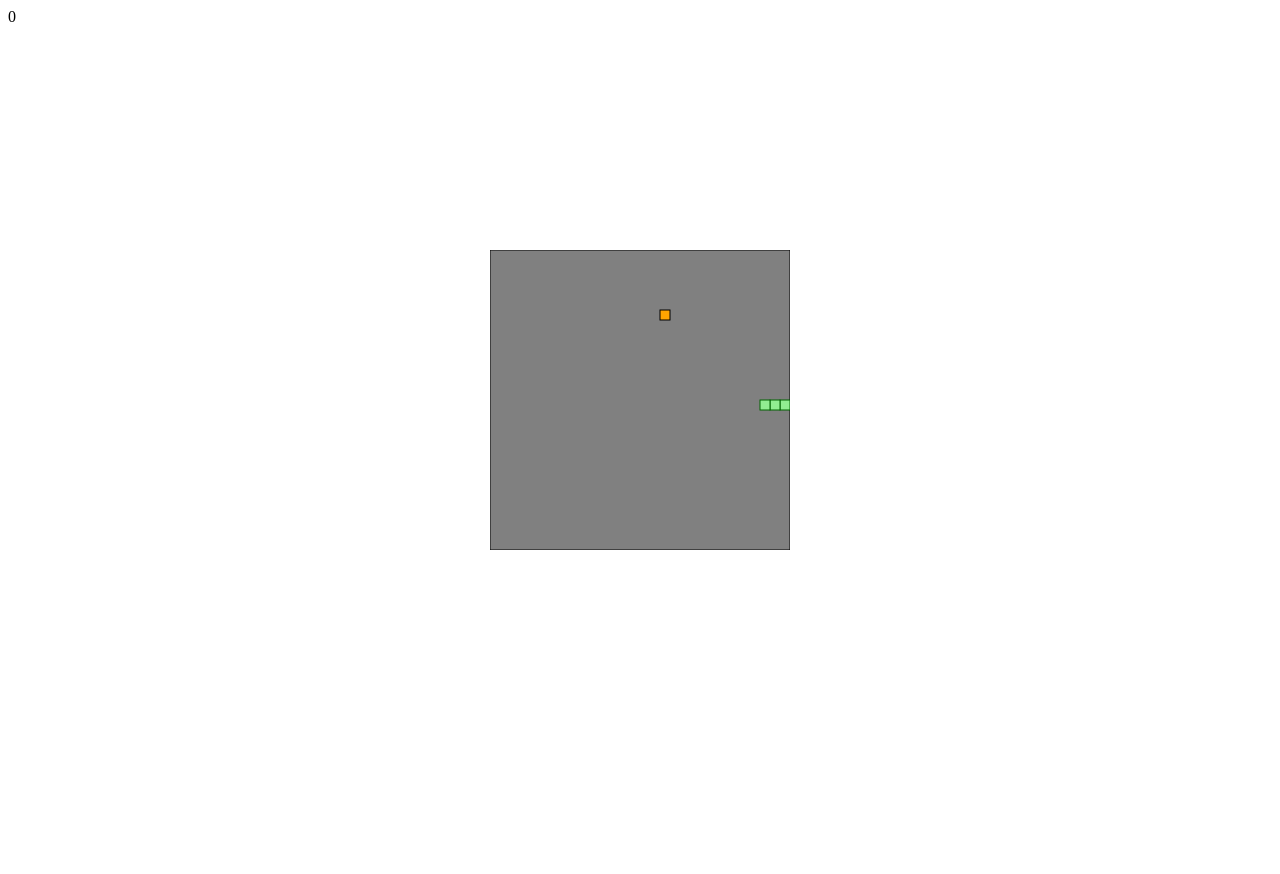
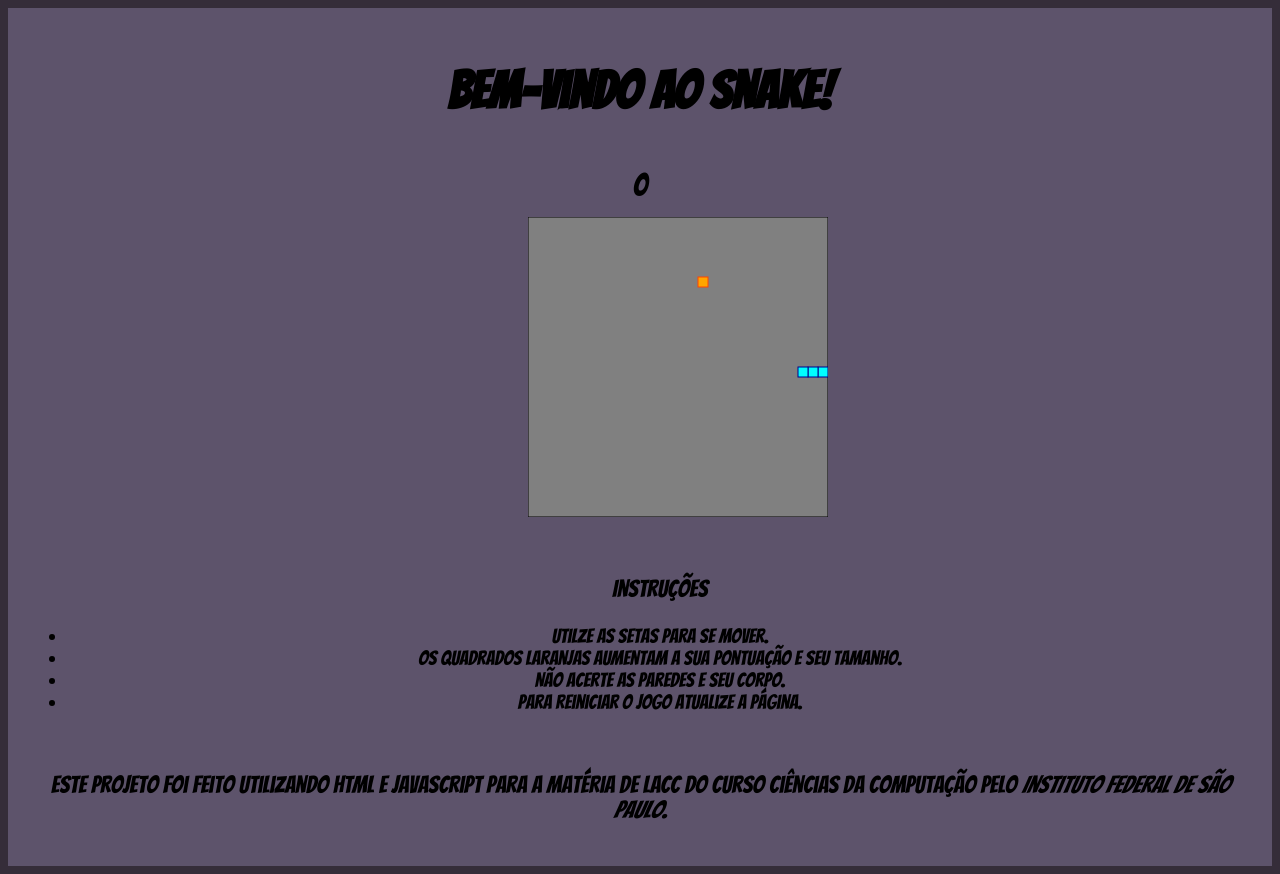
Before and after one commit to lsanches91/snake, a plain HTML site: page index.html in a window 1280 px wide. Before the commit the page ends 800 px from the top, so only its background shows below. Drawn offline with Linux system fonts and the light colour scheme.

Commit message:
Adicionado estilização.

```diff
--- a/index.html
+++ b/index.html
@@ -1,19 +1,23 @@
 <!DOCTYPE html>
 <head>
+  <link rel="stylesheet" type="text/css" href="style.css">
   <title>Welcome to Snake!</title>
 </head>
 <body>
-  <div id="score">0</div>
-  <canvas id="gameCanvas" width="300" height="300"></canvas>
-
-  <style>
-    #gameCanvas {
-      position: absolute;
-      top: 50%;
-      left: 50%;
-      transform: translate(-50%, -50%);
-    }
-  </style>
+  <div id="container">
+    <h1>Bem-Vindo ao Snake!</h1>
+    <div id="score">0</div>
+    <canvas id="gameCanvas" width="300" height="300"></canvas>
+    <ul>
+      <p>Instruções</p>
+      <li>Utilze as setas para se mover.</li>
+      <li>Os quadrados laranjas aumentam a sua pontuação e seu tamanho.</li>
+      <li>Não acerte as paredes e seu corpo.</li>
+      <li>Para reiniciar o jogo atualize a página.</li>
+    </ul>
+    <p>Este projeto foi feito utilizando HTML e Javascript para a matéria de LACC do curso
+      Ciências da Computação pelo <i>Instituto Federal de São Paulo.</i></p>
+  </div>
 
   <script>
     let snake = [ {x: 150, y: 150},
@@ -81,8 +85,8 @@
     }
 
     function drawSnakePart(snakePart) {
-      context.fillStyle = 'lightgreen';
-      context.strokeStyle = 'darkgreen';
+      context.fillStyle = 'cyan';
+      context.strokeStyle = 'darkblue';
       context.fillRect(snakePart.x, snakePart.y, 10, 10);
       context.strokeRect(snakePart.x, snakePart.y, 10, 10);
     }
@@ -145,7 +149,7 @@
 
     function drawFood() {
       context.fillStyle = "orange";
-      context.strokeStyle = "dark orange";
+      context.strokeStyle = "orangered";
 
       context.fillRect(foodX, foodY, 10, 10);
       context.strokeRect(foodX, foodY, 10, 10);
--- /dev/null
+++ b/style.css
@@ -0,0 +1,47 @@
+body {
+  background-color: rgb(53, 45, 57);
+}
+
+h1 {
+  text-align: center;
+  font-size: 52px;
+  font-weight: bold;
+  font-family: Bangers, sans-serif;
+}
+
+ul {
+  text-align: center;
+  font-family: Bangers, sans-serif;
+  font-size: 20px;
+}
+
+p {
+  text-align: center;
+  font-family: Bangers, sans-serif;
+  font-size: 24px;
+}
+
+#container {
+  display: grid;
+  grid-template-columns: auto;
+  gap: 15px;
+  background-color: rgb(93, 83, 107);
+  padding: 20px;
+}
+
+#score {
+  text-align: center;
+  font-family: Bangers, sans-serif;
+  font-size: 32px;
+}
+
+#gameCanvas {
+  object-position: center;
+  padding-left: 500px;
+}
+
+@font-face {
+  font-family: Bangers;
+  src: url('font/Bangers-Regular.ttf')
+       format('truetype');
+}
```
Also changed, not shown: ToDo.txt, font/Bangers-Regular.ttf (added), font/OFL.txt (added).
